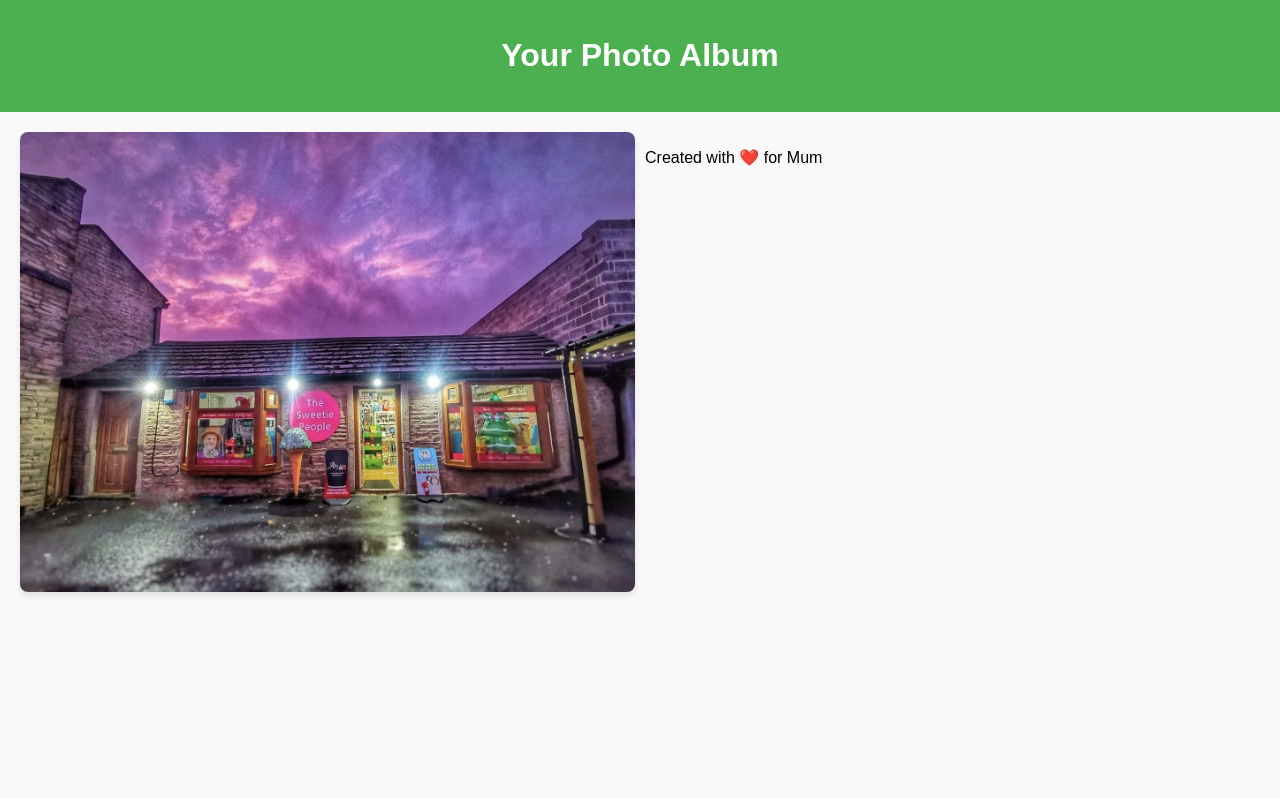
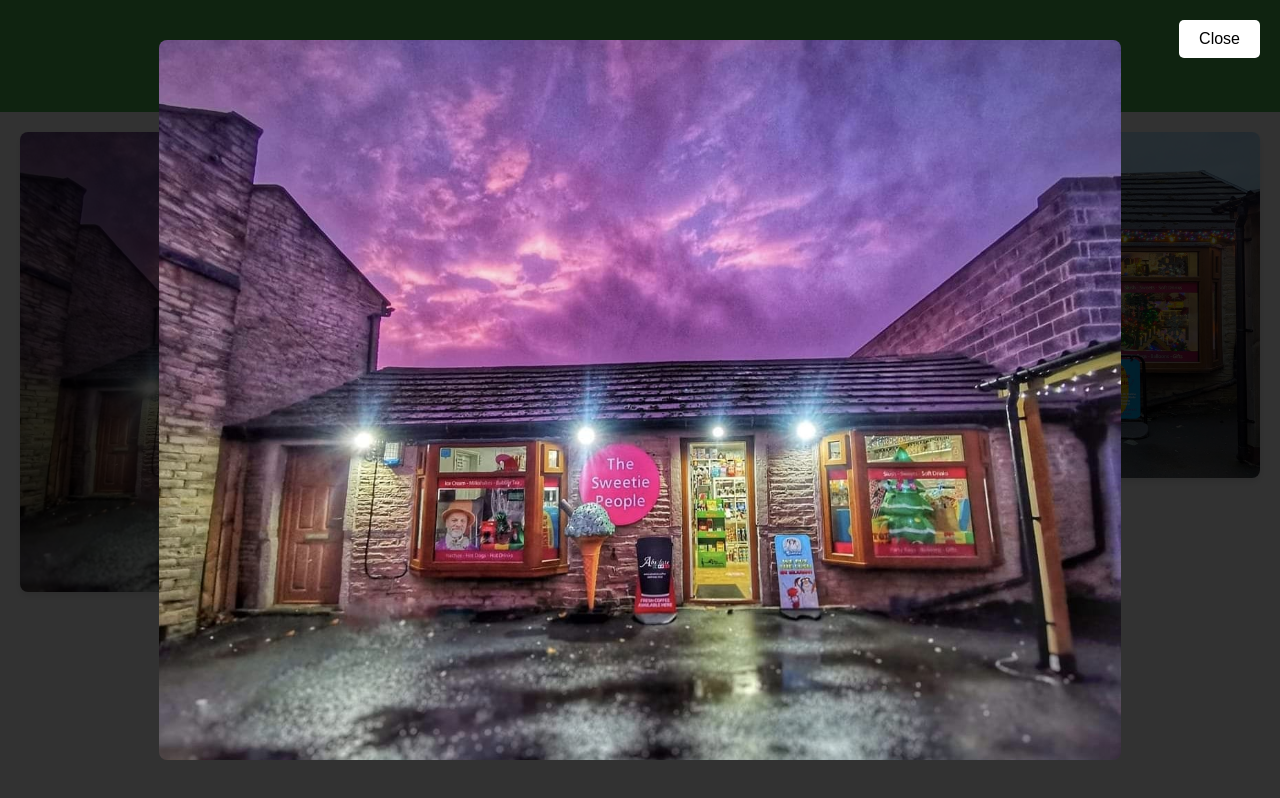
Before and after one commit to photojessy/photo-album, a plain HTML site: page index.html in a window 1280 px wide. Both pictures are taken after a click on the picture 327 px from the left and 362 px from the top of the page. Drawn offline with Linux system fonts and the light colour scheme.

Commit message:
Add lightbox feature to index.html
Add lightbox feature to index.html

```diff
--- a/index.html
+++ b/index.html
@@ -12,14 +12,19 @@
     </header>
     <main>
         <div class="gallery">
-    <img src="images/1.jpg" alt="A beautiful sunset" class="lightbox-img>
-    <img src="images/2.jpg" alt="Shop" class="lightbox-img>
-</div>
-
+            <img src="images/1.jpg" alt="A beautiful sunset" class="lightbox-img">
+            <img src="images/2.jpg" alt="Family photo at the park" class="lightbox-img">
+        </div>
+        <!-- Lightbox container -->
+        <div id="lightbox" class="hidden">
+            <img id="lightbox-img" src="" alt="Full view">
+            <button id="close-btn">Close</button>
         </div>
     </main>
     <footer>
         <p>Created with ❤️ for Mum</p>
     </footer>
+    <script src="script.js"></script>
 </body>
+
 </html>
```
